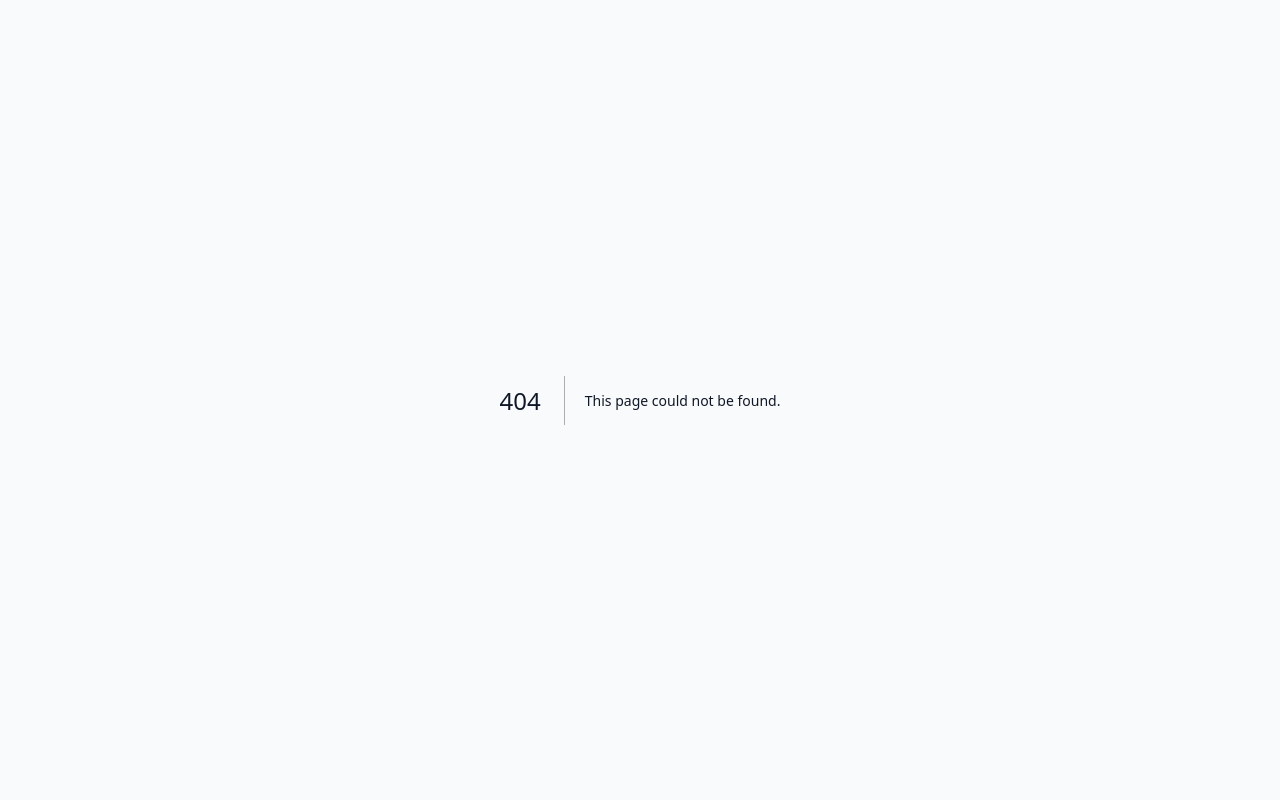
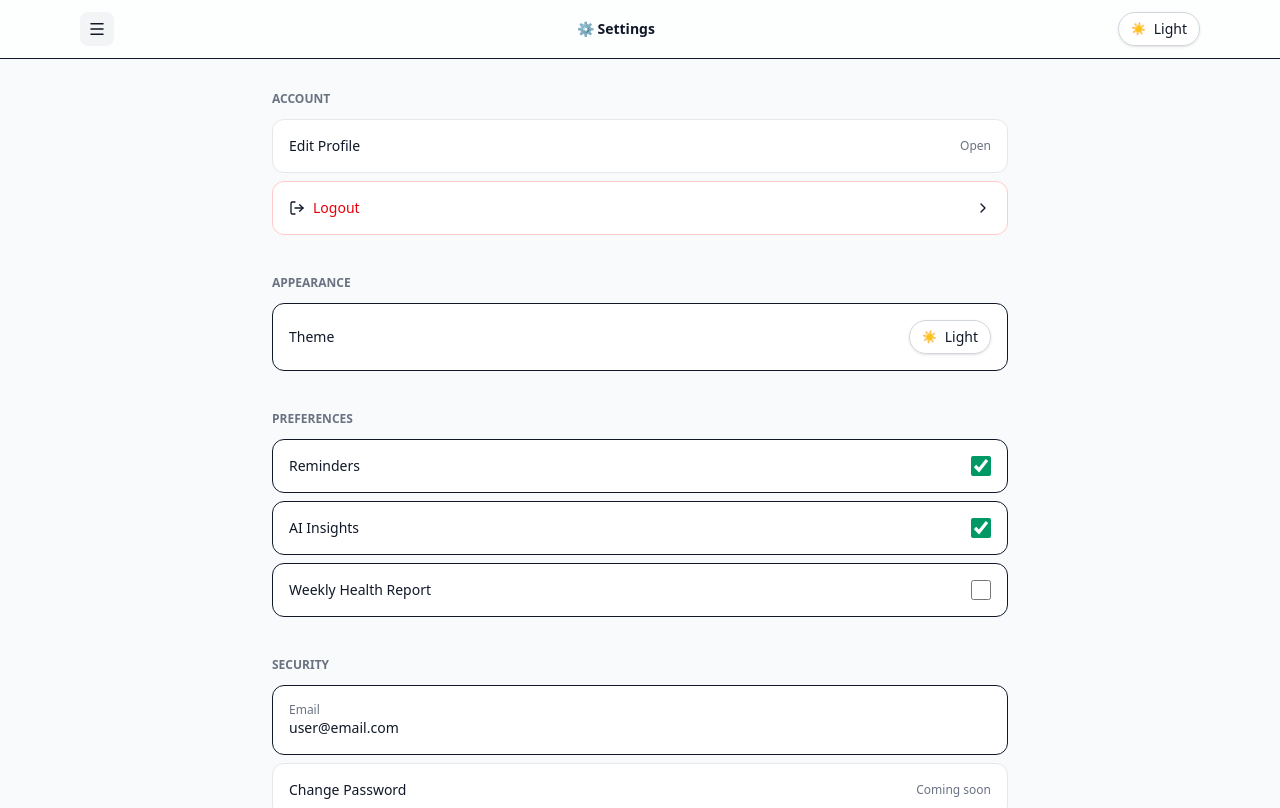
Before and after one commit to riyaagrawal02/Nutraxia, a Next.js app: page /settings in a window 1280 px wide. Before the commit this address had no page. Shown: the top 808 px of the page. Built offline with nearby package versions, Linux system fonts and the light colour scheme.

Commit message:
add setting page

```diff
--- /dev/null
+++ b/app/settings/page.tsx
@@ -0,0 +1,200 @@
+"use client";
+
+import { useState } from "react";
+import Sidebar from "@/components/Sidebar";
+import ThemeToggle from "@/components/ThemeToggle";
+import { Menu, LogOut, ChevronRight, Trash2 } from "lucide-react";
+import { signOut } from "next-auth/react";
+
+export default function SettingsPage() {
+  const [sidebarOpen, setSidebarOpen] = useState(false);
+
+  const [remindersEnabled, setRemindersEnabled] = useState(true);
+  const [aiEnabled, setAiEnabled] = useState(true);
+  const [weeklyReport, setWeeklyReport] = useState(false);
+
+  return (
+    <>
+      <Sidebar open={sidebarOpen} onClose={() => setSidebarOpen(false)} />
+
+      <div className="min-h-screen bg-gray-50 dark:bg-slate-950">
+
+        <header className="border-b bg-white/70 dark:bg-slate-950/70 backdrop-blur sticky top-0 z-30">
+          <div className="max-w-6xl mx-auto px-4 py-3 flex items-center justify-between">
+            <button
+              onClick={() => setSidebarOpen(true)}
+              className="p-2 rounded-lg bg-gray-100 dark:bg-slate-800"
+            >
+              <Menu size={18} />
+            </button>
+            <h1 className="text-sm font-semibold">⚙️ Settings</h1>
+            <ThemeToggle />
+          </div>
+        </header>
+
+        <main className="max-w-3xl mx-auto px-4 py-8 space-y-10">
+
+
+          <Section title="Account">
+            <Row
+              label="Edit Profile"
+              action="Open"
+              onClick={() => (window.location.href = "/profile")}
+            />
+
+            <Row
+              label="Logout"
+              icon={<LogOut size={16} />}
+              danger
+              onClick={() => signOut({ callbackUrl: "/auth/login" })}
+            />
+          </Section>
+
+
+          <Section title="Appearance">
+            <div className="flex justify-between items-center p-4 rounded-xl bg-white dark:bg-slate-900 border">
+              <p className="text-sm font-medium">Theme</p>
+              <ThemeToggle />
+            </div>
+          </Section>
+
+          <Section title="Preferences">
+            <ToggleRow
+              label="Reminders"
+              checked={remindersEnabled}
+              onChange={setRemindersEnabled}
+            />
+
+            <ToggleRow
+              label="AI Insights"
+              checked={aiEnabled}
+              onChange={setAiEnabled}
+            />
+
+            <ToggleRow
+              label="Weekly Health Report"
+              checked={weeklyReport}
+              onChange={setWeeklyReport}
+            />
+          </Section>
+
+
+          <Section title="Security">
+            <div className="p-4 rounded-xl bg-white dark:bg-slate-900 border">
+              <p className="text-xs text-gray-500">Email</p>
+              <p className="text-sm font-medium truncate">
+                user@email.com
+              </p>
+            </div>
+
+            <Row
+              label="Change Password"
+              action="Coming soon"
+            />
+          </Section>
+
+
+          <Section title="Danger Zone">
+            <Row
+              label="Clear All Data"
+              icon={<Trash2 size={16} />}
+              danger
+              onClick={() => alert("API coming soon")}
+            />
+
+            <Row
+              label="Delete Account"
+              icon={<Trash2 size={16} />}
+              danger
+              onClick={() =>
+                confirm("This will permanently delete your account.")
+              }
+            />
+          </Section>
+
+        </main>
+      </div>
+    </>
+  );
+}
+
+
+function Section({
+  title,
+  children,
+}: {
+  title: string;
+  children: React.ReactNode;
+}) {
+  return (
+    <section className="space-y-3">
+      <h2 className="text-xs uppercase font-semibold text-gray-500 dark:text-gray-400">
+        {title}
+      </h2>
+      <div className="space-y-2">{children}</div>
+    </section>
+  );
+}
+
+function Row({
+  label,
+  action,
+  onClick,
+  icon,
+  danger,
+}: {
+  label: string;
+  action?: string;
+  onClick?: () => void;
+  icon?: React.ReactNode;
+  danger?: boolean;
+}) {
+  return (
+    <button
+      onClick={onClick}
+      className={`w-full flex justify-between items-center p-4 rounded-xl border bg-white dark:bg-slate-900 ${
+        danger
+          ? "border-red-200 dark:border-red-900"
+          : "border-gray-200 dark:border-slate-800"
+      }`}
+    >
+      <div className="flex items-center gap-2">
+        {icon}
+        <p
+          className={`text-sm font-medium ${
+            danger ? "text-red-600" : ""
+          }`}
+        >
+          {label}
+        </p>
+      </div>
+      {action ? (
+        <span className="text-xs text-gray-500">{action}</span>
+      ) : (
+        <ChevronRight size={16} />
+      )}
+    </button>
+  );
+}
+
+function ToggleRow({
+  label,
+  checked,
+  onChange,
+}: {
+  label: string;
+  checked: boolean;
+  onChange: (v: boolean) => void;
+}) {
+  return (
+    <div className="flex justify-between items-center p-4 rounded-xl bg-white dark:bg-slate-900 border">
+      <p className="text-sm font-medium">{label}</p>
+      <input
+        type="checkbox"
+        checked={checked}
+        onChange={(e) => onChange(e.target.checked)}
+        className="w-5 h-5 accent-emerald-600"
+      />
+    </div>
+  );
+}
```
